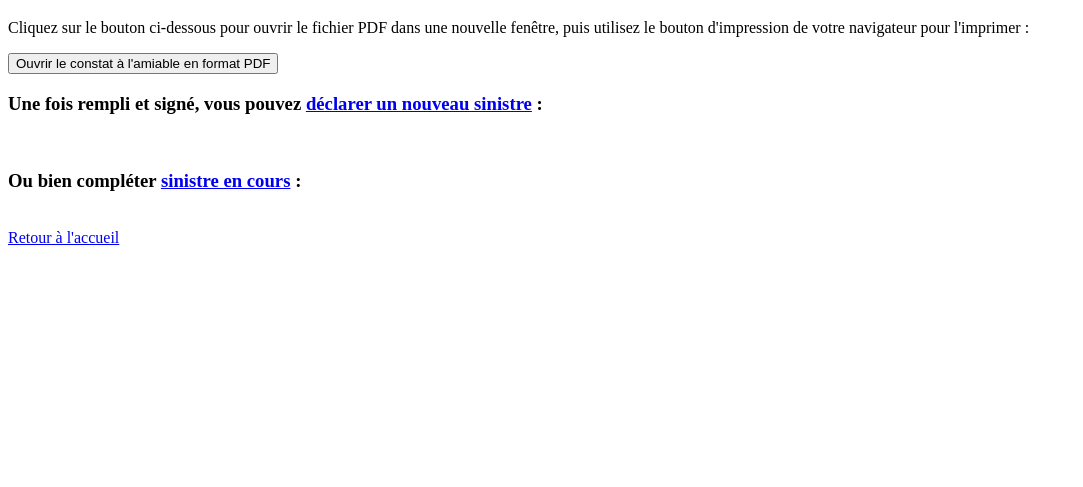
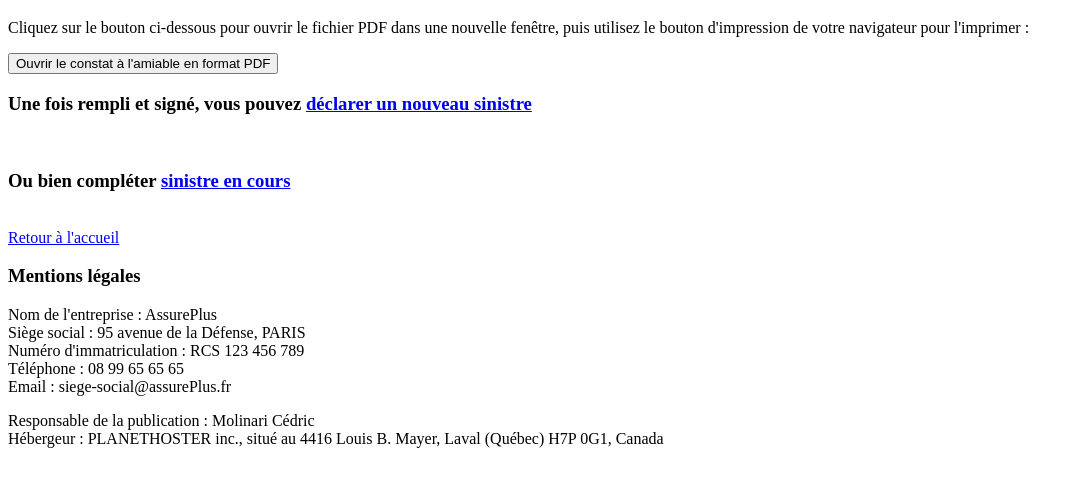
Before and after one commit to cedricmolinari/Studi_Eval_2_AssurePlus, a website: page Formulaire/formulaire.html in a window 1280 px wide. Shown: the part 61-548 px from the top of the page, without its empty margins (0-1083 px from the left). Drawn offline with Linux system fonts and the light colour scheme.

Commit message:
Ajout des mentions légales sur chaque page

```diff
--- a/Formulaire/formulaire.html
+++ b/Formulaire/formulaire.html
@@ -11,13 +11,29 @@
 
   <button onclick="window.open('constat-amiable.pdf', '_blank')">Ouvrir le constat à l'amiable en format PDF</button>
 
-  <h3>Une fois rempli et signé, vous pouvez <a href="/Declaration/declaration.html">déclarer un nouveau sinistre</a> :</h3>
+  <h3>Une fois rempli et signé, vous pouvez <a href="/Declaration/declaration.html">déclarer un nouveau sinistre</a></h3>
 <br>
-  <h3>Ou bien compléter <a href="/SinistreEnCours/sinistreEnCours.html">sinistre en cours</a> :</h3>
+  <h3>Ou bien compléter <a href="/SinistreEnCours/sinistreEnCours.html">sinistre en cours</a></h3>
 <br>
 
 <a href="/Sinistre/sinistre.html">Retour à l'accueil</a>
 <script src="/Formulaire/formulaire.js"></script>
 
 </body>
+<footer>
+  <div>
+    <h3>Mentions légales</h3>
+    <p>
+      Nom de l'entreprise : AssurePlus<br>
+      Siège social : 95 avenue de la Défense, PARIS<br>
+      Numéro d'immatriculation : RCS 123 456 789<br>
+      Téléphone : 08 99 65 65 65<br>
+      Email : siege-social@assurePlus.fr<br>
+    </p>
+    <p>
+      Responsable de la publication : Molinari Cédric<br>
+      Hébergeur : PLANETHOSTER inc., situé au 4416 Louis B. Mayer, Laval (Québec) H7P 0G1, Canada<br>
+    </p>
+  </div>
+</footer>
 </html>
```
Also changed, not shown: Accueil/accueil.html (+16 -0 lines), Assistance/assistance.html (+17 -0 lines), Connexion/connexion.html (+16 -0 lines), ConnexionReferent/connexionReferent.html (+16 -0 lines), Declaration/declaration.html (+16 -0 lines), Inscription/inscription.html (+16 -0 lines), Sinistre/sinistre.html (+16 -0 lines), SinistreEnCours/sinistreEnCours.html (+16 -0 lines), TableauDeBord/tableauBord.html (+16 -0 lines).
